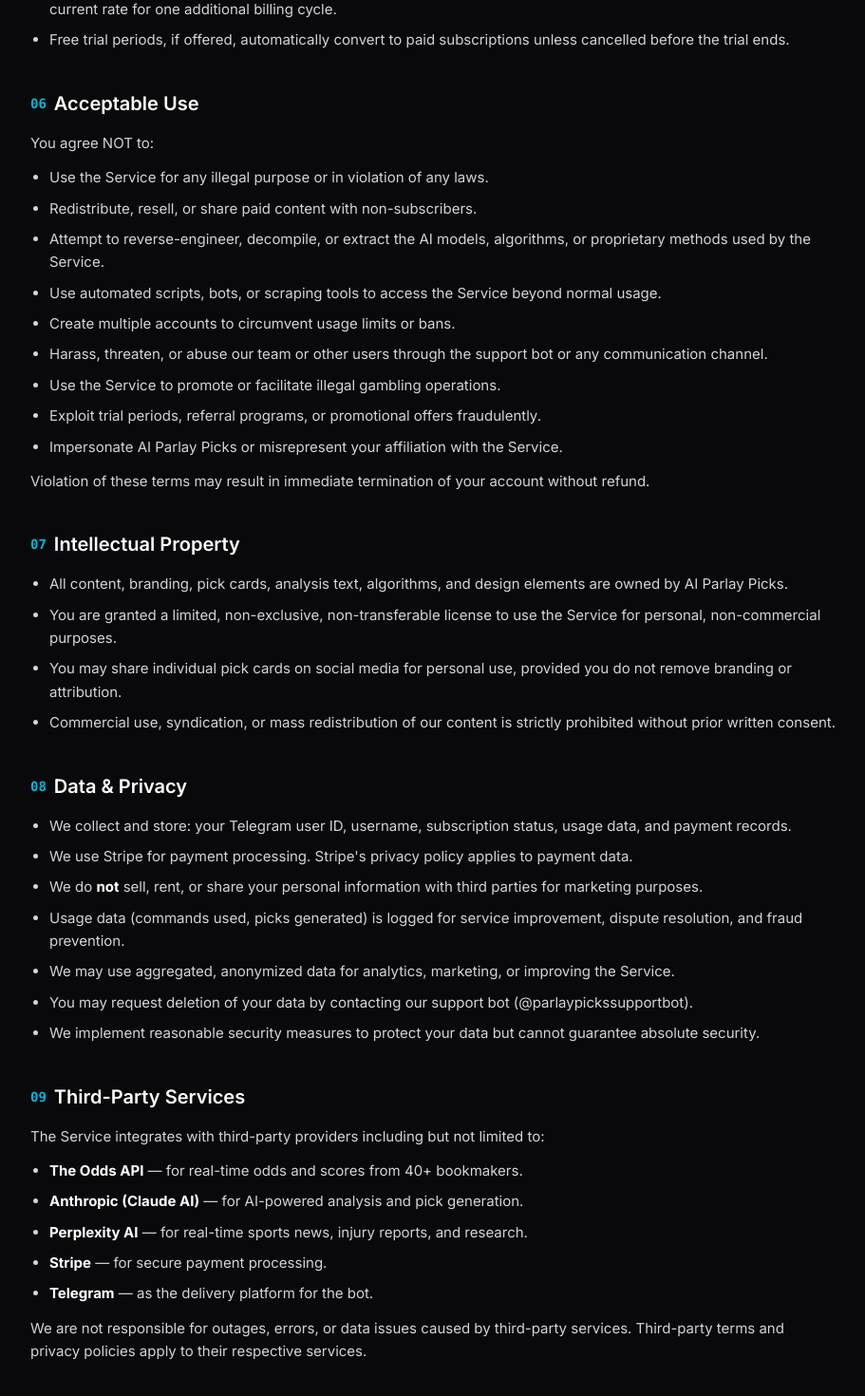
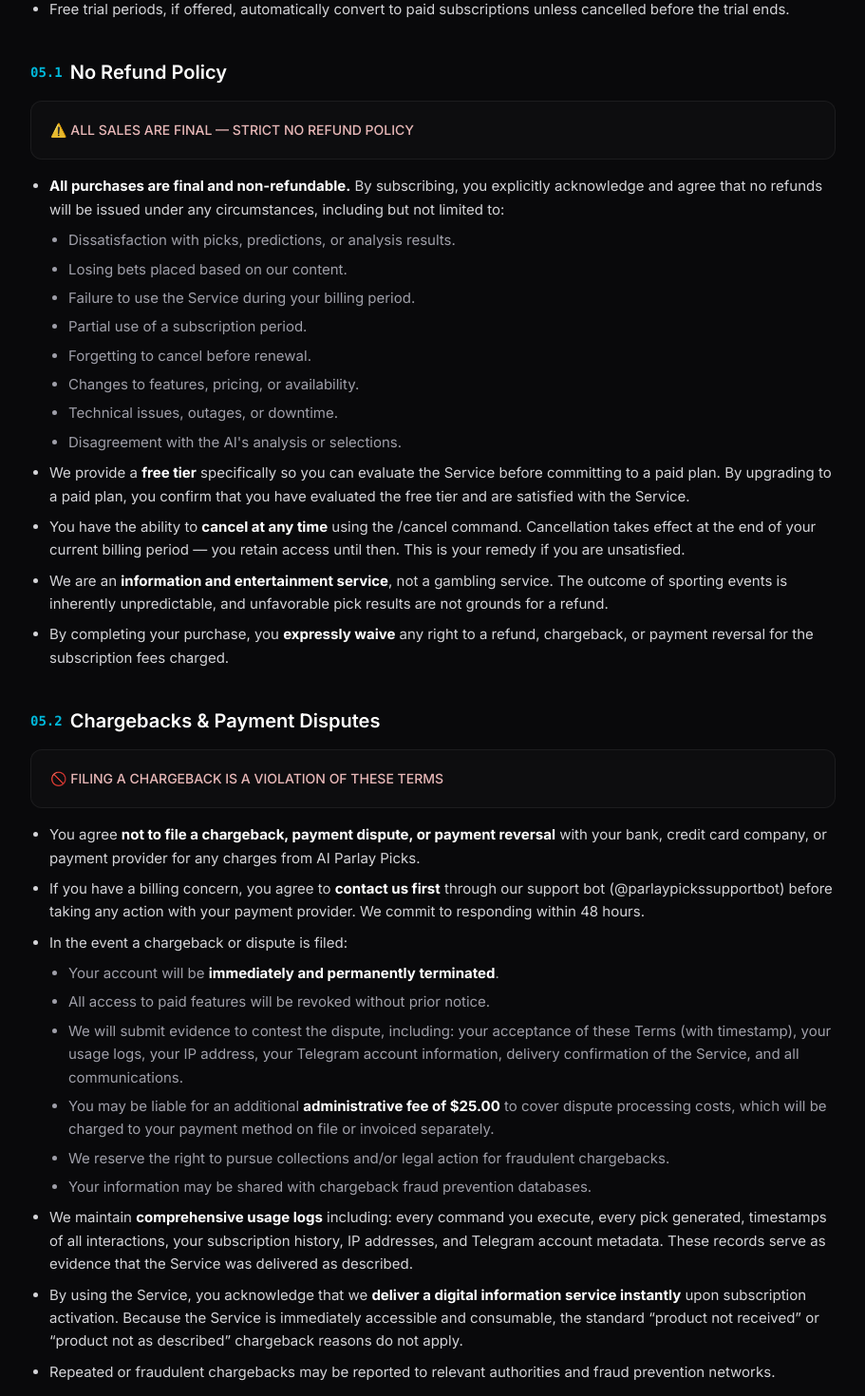
Before and after one commit to Victorcastilloa/parlay-picks-landing, a Next.js app: page /terms in a window 1280 px wide. Shown: the part 1860-3330 px from the top of the page at 95% size, without its empty margins (184-1095 px from the left). Built offline with nearby package versions, Linux system fonts and the light colour scheme.

Commit message:
Add strict no-refund policy + chargeback protection to ToS

```diff
--- a/app/terms/page.tsx
+++ b/app/terms/page.tsx
@@ -110,9 +110,62 @@
               <li>All payments are processed securely through <strong className="text-white">Stripe</strong>. We do not store credit card information.</li>
               <li>Subscriptions renew automatically at the end of each billing period unless cancelled.</li>
               <li>You may cancel your subscription at any time using the /cancel command. Access continues until the end of the current billing period.</li>
-              <li>We do not offer refunds for partial billing periods. By subscribing, you acknowledge this policy.</li>
               <li>We reserve the right to change pricing with 30 days&apos; notice. Existing subscribers will be grandfathered at their current rate for one additional billing cycle.</li>
               <li>Free trial periods, if offered, automatically convert to paid subscriptions unless cancelled before the trial ends.</li>
+            </ul>
+          </section>
+
+          {/* 5.5 */}
+          <section>
+            <h2 className="text-xl font-semibold text-white mb-4 flex items-center gap-2">
+              <span className="text-cyan-500 text-sm font-mono">05.1</span> No Refund Policy
+            </h2>
+            <div className="card p-5 border-red-500/20 bg-red-500/[0.03] mb-4">
+              <p className="text-red-200/90 text-sm font-medium">⚠️ ALL SALES ARE FINAL — STRICT NO REFUND POLICY</p>
+            </div>
+            <ul className="list-disc pl-5 space-y-2">
+              <li><strong className="text-white">All purchases are final and non-refundable.</strong> By subscribing, you explicitly acknowledge and agree that no refunds will be issued under any circumstances, including but not limited to:</li>
+              <ul className="list-disc pl-5 space-y-1.5 mt-2 text-zinc-400">
+                <li>Dissatisfaction with picks, predictions, or analysis results.</li>
+                <li>Losing bets placed based on our content.</li>
+                <li>Failure to use the Service during your billing period.</li>
+                <li>Partial use of a subscription period.</li>
+                <li>Forgetting to cancel before renewal.</li>
+                <li>Changes to features, pricing, or availability.</li>
+                <li>Technical issues, outages, or downtime.</li>
+                <li>Disagreement with the AI&apos;s analysis or selections.</li>
+              </ul>
+              <li>We provide a <strong className="text-white">free tier</strong> specifically so you can evaluate the Service before committing to a paid plan. By upgrading to a paid plan, you confirm that you have evaluated the free tier and are satisfied with the Service.</li>
+              <li>You have the ability to <strong className="text-white">cancel at any time</strong> using the /cancel command. Cancellation takes effect at the end of your current billing period — you retain access until then. This is your remedy if you are unsatisfied.</li>
+              <li>We are an <strong className="text-white">information and entertainment service</strong>, not a gambling service. The outcome of sporting events is inherently unpredictable, and unfavorable pick results are not grounds for a refund.</li>
+              <li>By completing your purchase, you <strong className="text-white">expressly waive</strong> any right to a refund, chargeback, or payment reversal for the subscription fees charged.</li>
+            </ul>
+          </section>
+
+          {/* 5.6 */}
+          <section>
+            <h2 className="text-xl font-semibold text-white mb-4 flex items-center gap-2">
+              <span className="text-cyan-500 text-sm font-mono">05.2</span> Chargebacks &amp; Payment Disputes
+            </h2>
+            <div className="card p-5 border-red-500/20 bg-red-500/[0.03] mb-4">
+              <p className="text-red-200/90 text-sm font-medium">🚫 FILING A CHARGEBACK IS A VIOLATION OF THESE TERMS</p>
+            </div>
+            <ul className="list-disc pl-5 space-y-2">
+              <li>You agree <strong className="text-white">not to file a chargeback, payment dispute, or payment reversal</strong> with your bank, credit card company, or payment provider for any charges from AI Parlay Picks.</li>
+              <li>If you have a billing concern, you agree to <strong className="text-white">contact us first</strong> through our support bot (@parlaypickssupportbot) before taking any action with your payment provider. We commit to responding within 48 hours.</li>
+              <li>In the event a chargeback or dispute is filed:
+                <ul className="list-disc pl-5 space-y-1.5 mt-2 text-zinc-400">
+                  <li>Your account will be <strong className="text-white">immediately and permanently terminated</strong>.</li>
+                  <li>All access to paid features will be revoked without prior notice.</li>
+                  <li>We will submit evidence to contest the dispute, including: your acceptance of these Terms (with timestamp), your usage logs, your IP address, your Telegram account information, delivery confirmation of the Service, and all communications.</li>
+                  <li>You may be liable for an additional <strong className="text-white">administrative fee of $25.00</strong> to cover dispute processing costs, which will be charged to your payment method on file or invoiced separately.</li>
+                  <li>We reserve the right to pursue collections and/or legal action for fraudulent chargebacks.</li>
+                  <li>Your information may be shared with chargeback fraud prevention databases.</li>
+                </ul>
+              </li>
+              <li>We maintain <strong className="text-white">comprehensive usage logs</strong> including: every command you execute, every pick generated, timestamps of all interactions, your subscription history, IP addresses, and Telegram account metadata. These records serve as evidence that the Service was delivered as described.</li>
+              <li>By using the Service, you acknowledge that we <strong className="text-white">deliver a digital information service instantly</strong> upon subscription activation. Because the Service is immediately accessible and consumable, the standard &ldquo;product not received&rdquo; or &ldquo;product not as described&rdquo; chargeback reasons do not apply.</li>
+              <li>Repeated or fraudulent chargebacks may be reported to relevant authorities and fraud prevention networks.</li>
             </ul>
           </section>
 
```
